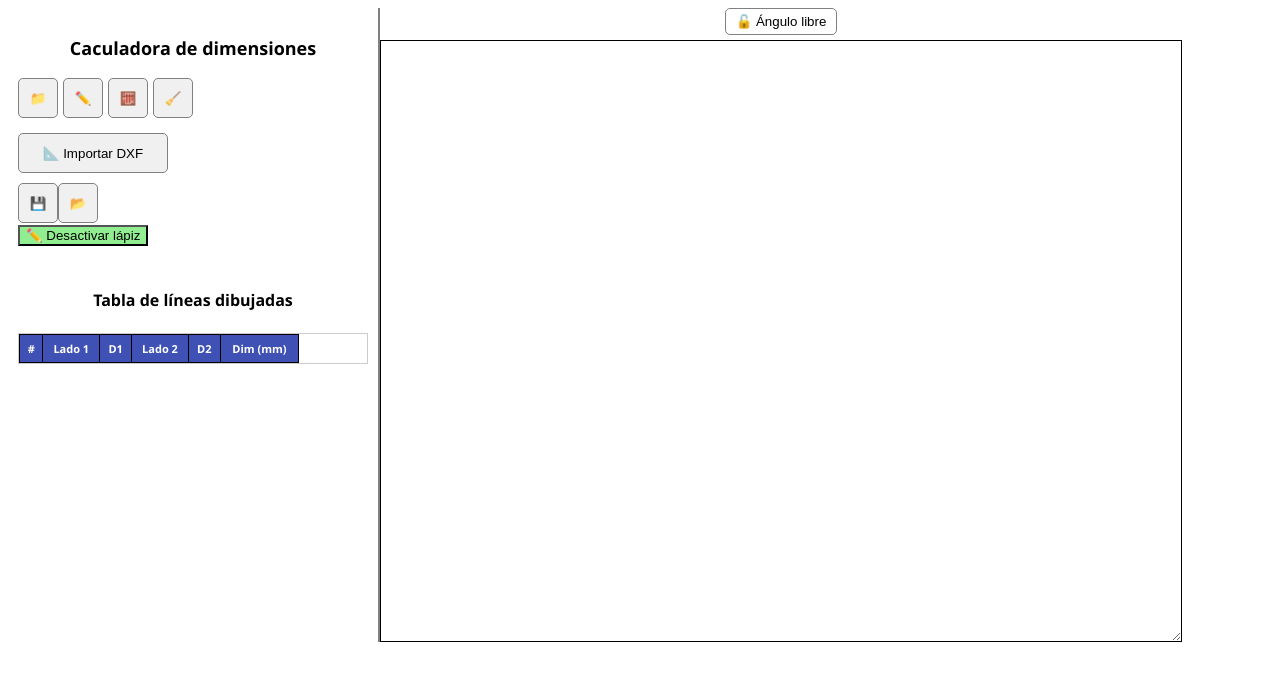
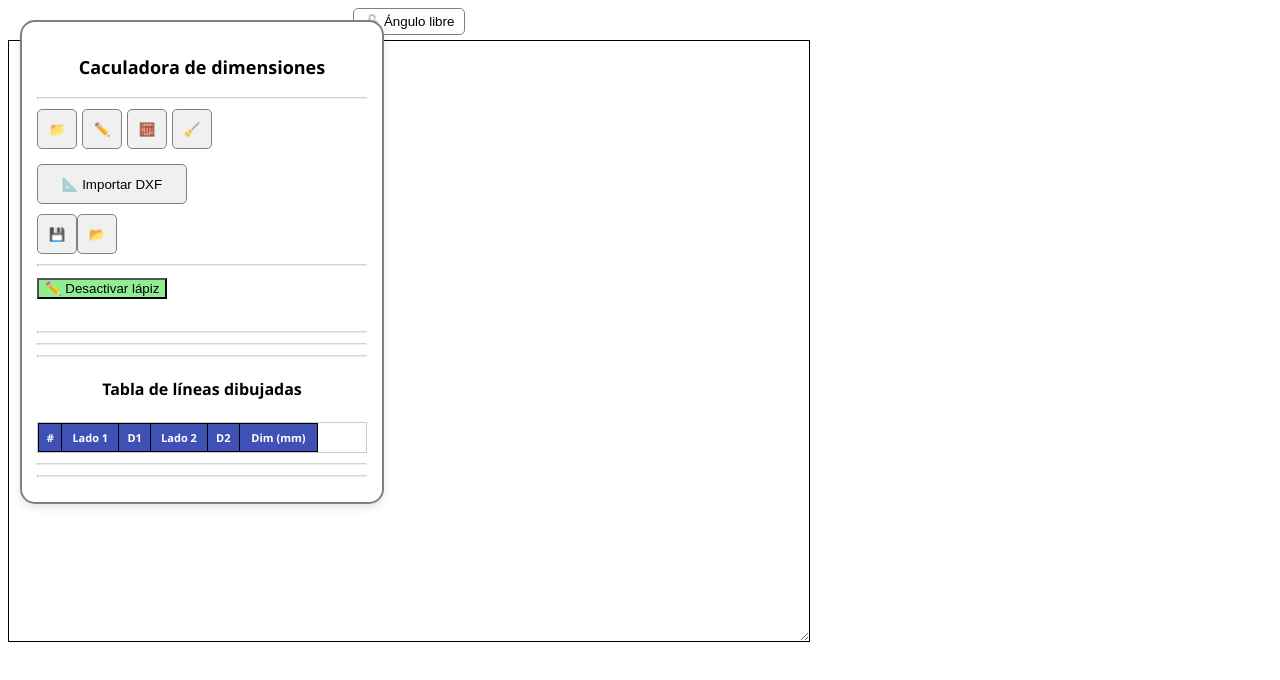
Before and after one commit to somerwest01/Dim_checktofrom, a React (Create React App) app: page / in a window 1280 px wide. Shown: the top 680 px of the page. Built offline with nearby package versions, Linux system fonts and the light colour scheme.

Commit message:
Update App.js

```diff
--- a/src/App.js
+++ b/src/App.js
@@ -615,8 +615,23 @@ lines.forEach((line) => {
 
   return (
     <div style={{ display: 'flex'}}>
-      <div style={{ width: '350px', padding: '10px', borderRight: '2px solid gray', fontFamily: 'Segoe UI, Roboto, sans-serif' }}>
+
+<div style={{
+  position: 'absolute',
+  top: '20px',
+  left: '20px',
+  width: '330px',
+  padding: '15px',
+  backgroundColor: 'white',
+  border: '2px solid gray',
+  borderRadius: '15px',
+  boxShadow: '0 4px 8px rgba(0, 0, 0, 0.1)',
+  fontFamily: 'Segoe UI, Roboto, sans-serif',
+  zIndex: 10
+}}>
+
         <h3 style= {{ fontSize: '18px', textAlign: 'center' }}>Caculadora de dimensiones</h3>
+        <hr style={{ borderTop: '1px solid lightgray', margin: '10px 0' }} />
 
 
 <div style={{ display: 'flex', gap: '5px', flexWrap: 'wrap', marginBottom: '10px' }}>
@@ -722,13 +737,13 @@ lines.forEach((line) => {
   📂 {hoverBoton === 'abrir' && 'Abrir'}
 </button>
   </div>
+<hr style={{ borderTop: '1px solid lightgray', margin: '10px 0' }} />
 
 
 
         {true && (
           <>
             <button onClick={() => setPencilMode(!pencilMode)} style={{ backgroundColor: pencilMode ? 'lightgreen' : 'white' }}>✏️ {pencilMode ? 'Desactivar lápiz' : 'Activar lápiz'}</button><br /><br />
-
 
 {mostrarExtremos && (
   <>
@@ -758,6 +773,7 @@ lines.forEach((line) => {
     <br /><br />
   </>
 )}
+<hr style={{ borderTop: '1px solid lightgray', margin: '10px 0' }} />
 
             {mostrarCalculadora && (
   <>
@@ -774,8 +790,7 @@ lines.forEach((line) => {
     )}
   </>
 )}
-
-
+<hr style={{ borderTop: '1px solid lightgray', margin: '10px 0' }} />
 
               {selectedEnd && (
           <>
@@ -785,6 +800,7 @@ lines.forEach((line) => {
             <button onClick={updateNombre}>Asignar</button>
           </>
         )}
+<hr style={{ borderTop: '1px solid lightgray', margin: '10px 0' }} />
 
 
 <h4 style={{textAlign: 'center'}}>Tabla de líneas dibujadas</h4>
@@ -887,10 +903,9 @@ lines.forEach((line) => {
     </tbody>
   </table>
 </div>
-
-
           </>
         )}
+<hr style={{ borderTop: '1px solid lightgray', margin: '10px 0' }} />
 
         {mostrarExcel && (
   <>
@@ -918,6 +933,9 @@ lines.forEach((line) => {
 
   </>
 )}
+<hr style={{ borderTop: '1px solid lightgray', margin: '10px 0' }} />
+
+
       </div>
 
       <div style={{ position: 'relative' }}>
```
